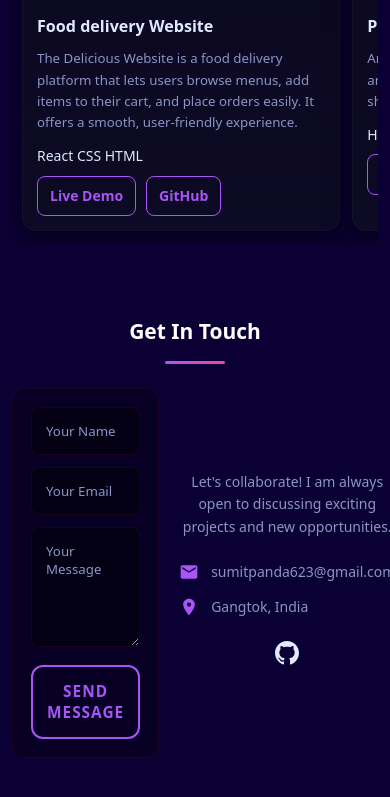
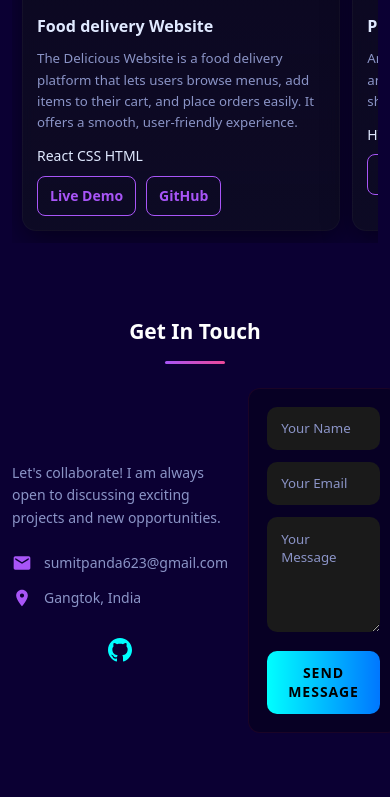
Before and after one commit to SumitPanda12/Portfolio, a website: page index.html in a window 390 px wide. Shown: the part 1800-2597 px from the top of the page. Drawn offline with Linux system fonts and the light colour scheme.

Commit message:
improvement

```diff
--- a/style.css
+++ b/style.css
@@ -602,90 +602,144 @@ html, body { max-width:100vw; overflow-x:hidden; }
   }
 }
 
-/* --- GET IN TOUCH SECTION: ONE-BY-ONE RESPONSIVE LAYOUT --- */
-@media (max-width: 768px) {
+/* --- GET IN TOUCH: DARK THEME MODERN STYLE --- */
 .contact-section {
-    padding: 3rem 1.5rem;
+  background: #0a0a0a;
+  color: #fff;
+  padding: 5rem 2rem;
+  text-align: center;
 }
 
-  .contact-container {
+.contact-section h2 {
+  font-size: 2.5rem;
+  margin-bottom: 1rem;
+  color: #00ffff;
+}
+
+.contact-intro {
+  font-size: 1.1rem;
+  color: #cfcfcf;
+  max-width: 600px;
+  margin: 0 auto 2.5rem auto;
+  line-height: 1.6;
+}
+
+.contact-form {
   display: flex;
   flex-direction: column;
   align-items: center;
-    gap: 2.5rem;
-  }
-
-  /* 1️⃣ Heading comes first */
-  .contact-section h2 {
-    order: 1;
-    text-align: center;
-    font-size: 1.8rem;
-  }
-
-  /* 2️⃣ Form comes next */
-  .contact-form {
-    order: 2;
-    width: 100%;
-    max-width: 480px;
-    display: flex;
-    flex-direction: column;
-    gap: 1rem;
+  gap: 1.2rem;
+  max-width: 550px;
+  margin: 0 auto 3rem auto;
 }
 
 .contact-form input,
 .contact-form textarea {
   width: 100%;
-    padding: 1rem;
+  padding: 1rem 1.2rem;
+  border: none;
+  border-radius: 10px;
+  background: #1a1a1a;
+  color: #fff;
   font-size: 1rem;
-    border-radius: 8px;
+  transition: 0.3s ease;
+}
+
+.contact-form input:focus,
+.contact-form textarea:focus {
+  outline: none;
+  box-shadow: 0 0 8px #00ffff;
 }
 
 .contact-form button {
-    width: 100%;
+  background: linear-gradient(90deg, #00ffff, #0077ff);
+  color: #000;
+  font-weight: 600;
+  border: none;
+  border-radius: 10px;
+  padding: 1rem 2rem;
   font-size: 1.1rem;
-    padding: 1rem;
+  cursor: pointer;
+  transition: 0.3s ease;
 }
 
-  /* 3️⃣ Then social links */
+.contact-form button:hover {
+  transform: translateY(-3px);
+  box-shadow: 0 0 15px #00ffff;
+}
+
+/* Social Links */
 .social-links {
-    order: 3;
+  display: flex;
+  justify-content: center;
+  gap: 2rem;
+  margin-bottom: 2rem;
+}
+
+.social-links a {
+  color: #00ffff;
+  font-size: 1.8rem;
+  transition: 0.3s ease;
+}
+
+.social-links a:hover {
+  color: #0077ff;
+  transform: scale(1.15);
+}
+
+/* Contact Info */
+.contact-info {
   display: flex;
   justify-content: center;
   flex-wrap: wrap;
-    gap: 1.2rem;
+  gap: 1.5rem;
+  color: #cfcfcf;
+  font-size: 1rem;
 }
 
-  .social-links a {
-    font-size: 1.5rem;
-    transition: transform 0.3s ease;
+.contact-info i {
+  color: #00ffff;
+  margin-right: 0.5rem;
 }
 
-  .social-links a:hover {
-    transform: scale(1.1);
+/* --- Mobile Responsiveness --- */
+@media (max-width: 768px) {
+  .contact-section {
+    padding: 4rem 1.5rem;
   }
 
-  /* 4️⃣ Finally contact info */
+  .contact-form {
+    width: 100%;
+    max-width: 450px;
+  }
+
+  .social-links {
+    gap: 1.5rem;
+  }
+
   .contact-info {
-    order: 4;
-    text-align: center;
-    display: flex;
     flex-direction: column;
     gap: 0.8rem;
-  }
-
-  .contact-info p {
-    font-size: 1rem;
-    word-break: break-word;
   }
 }
 
 @media (max-width: 480px) {
-  .contact-section {
-    padding: 2.5rem 1rem;
+  .contact-section h2 {
+    font-size: 2rem;
+  }
+
+  .contact-intro {
+    font-size: 1rem;
   }
 
   .contact-form input,
   .contact-form textarea {
     font-size: 0.95rem;
+    padding: 0.9rem 1rem;
+  }
+
+  .contact-form button {
+    font-size: 1rem;
+    padding: 0.9rem 1.5rem;
   }
 }
```
Also changed, not shown: 1 other file. Lines whose indentation alone changed are shown as unchanged.
